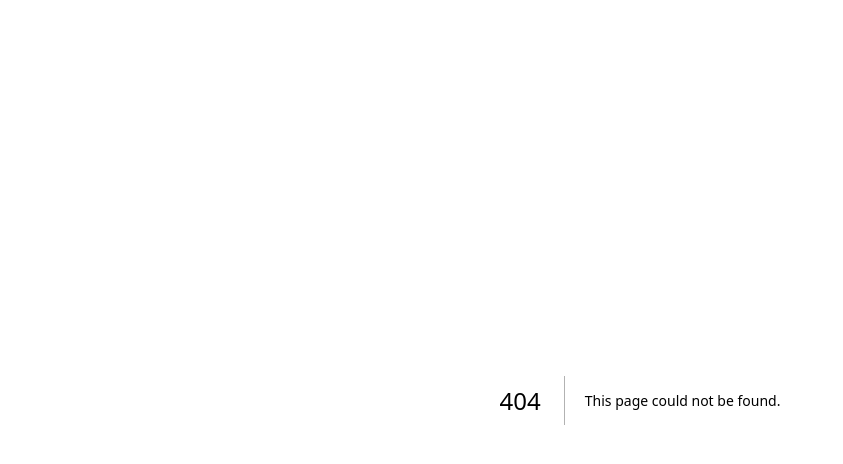
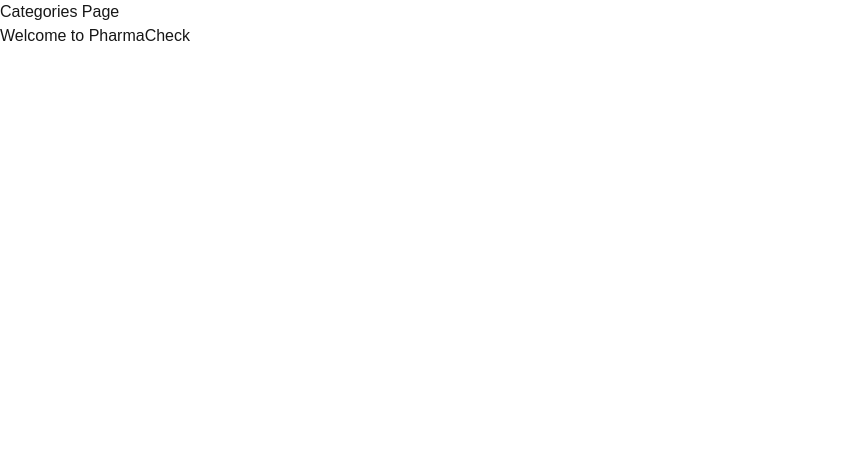
Before and after one commit to BoviliusMeidi/PharmaCheck, a Next.js app: page /categories in a window 1280 px wide. Before the commit this address had no page. Shown: the top 464 px of the page, without its empty margins (0-843 px from the left). Built offline with nearby package versions, Linux system fonts and the light colour scheme.

Commit message:
feat : categories page

```diff
--- /dev/null
+++ b/src/app/categories/page.js
@@ -0,0 +1,8 @@
+export default function CategoriesPage() {
+    return (
+        <div>
+            <p>Categories Page</p>
+            <h1>Welcome to PharmaCheck</h1>
+        </div>
+    )
+}
```
